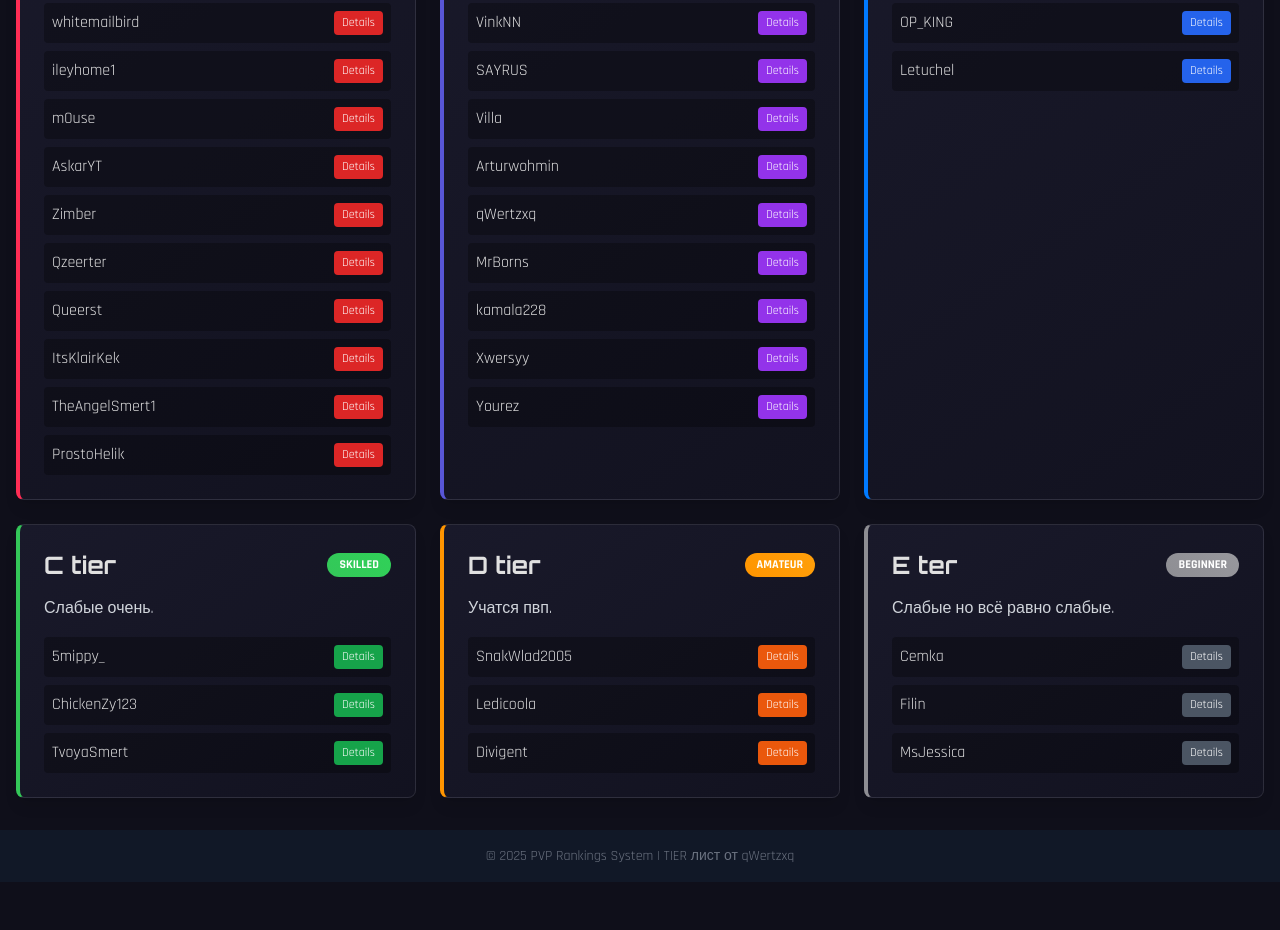
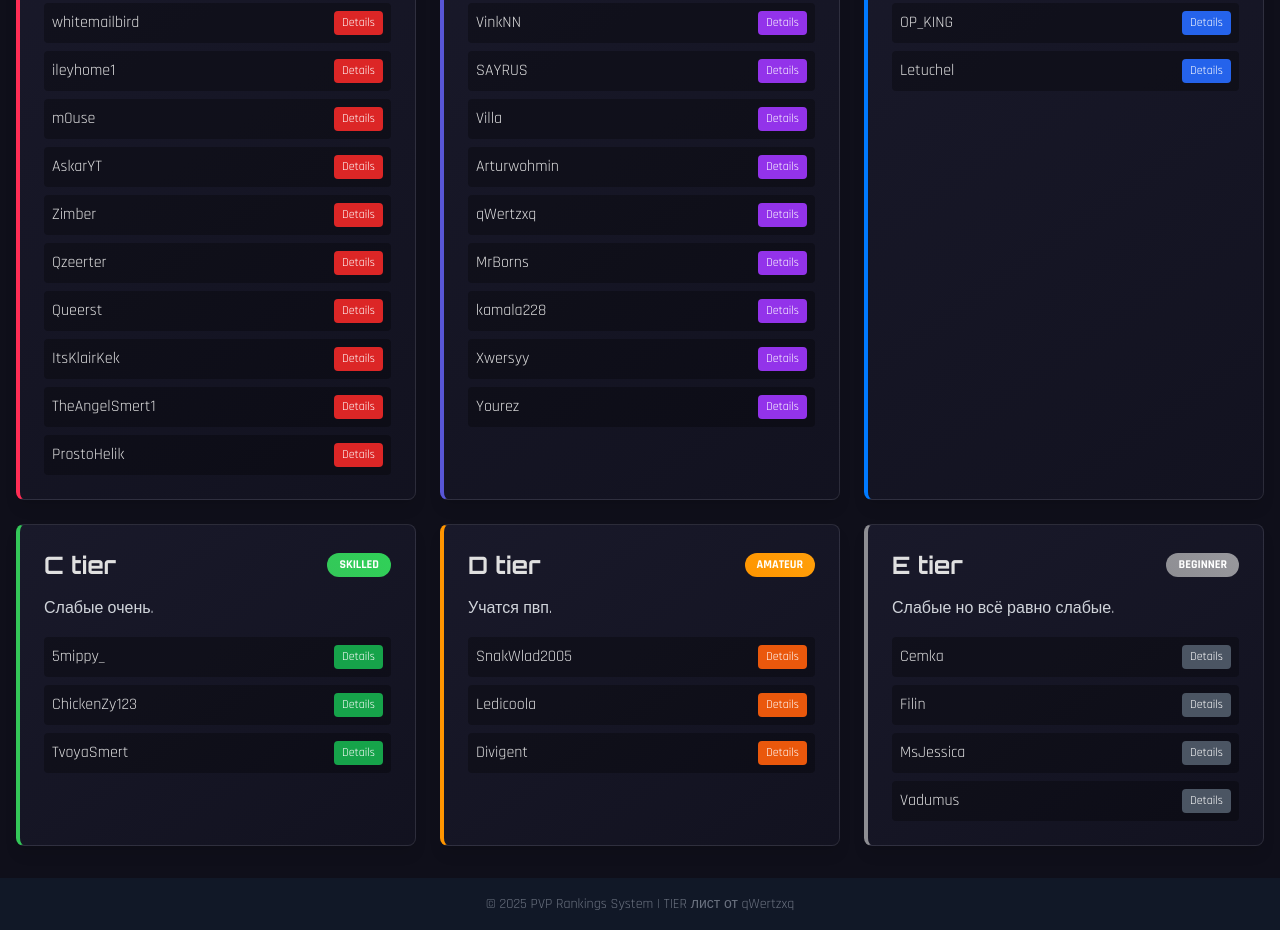
Before and after one commit to pvpch/tierlist, a plain HTML site: page index.html in a window 1280 px wide. Shown: the part 306-1236 px from the top of the page. Before the commit the page ends 1188 px from the top, so only its background shows below. Drawn offline with nearby package versions, Linux system fonts and the light colour scheme.

Commit message:
Update index.html

```diff
--- a/index.html
+++ b/index.html
@@ -322,7 +322,7 @@
                     <!-- E Rank -->
                     <div class="rank-card rank-e rounded-lg p-6 shadow-lg">
                         <div class="flex justify-between items-center mb-4">
-                            <h3 class="text-2xl font-bold orbitron">E ter</h3>
+                            <h3 class="text-2xl font-bold orbitron">E tier</h3>
                             <span class="badge-e text-white text-xs font-bold px-3 py-1 rounded-full">BEGINNER</span>
                         </div>
                         <p class="text-gray-300 mb-4">Слабые но всё равно слабые.</p>
@@ -338,6 +338,10 @@
                             <li class="flex justify-between items-center bg-black bg-opacity-30 p-2 rounded">
                                 <span>MsJessica</span>
                                 <button class="text-xs bg-gray-600 hover:bg-gray-700 text-white px-2 py-1 rounded" onclick="showPlayerModal('MsJessica', 'E')">Details</button>
+                            </li>
+                            <li class="flex justify-between items-center bg-black bg-opacity-30 p-2 rounded">
+                                <span>Vadumus</span>
+                                <button class="text-xs bg-gray-600 hover:bg-gray-700 text-white px-2 py-1 rounded" onclick="showPlayerModal('Vadumus', 'E')">Details</button>
                             </li>
                         </ul>
                     </div>
@@ -521,6 +525,7 @@
             { name: "Cemka", rank: "E", winRate: "-1%", matches: "ModsCraft", class: "Android", signature: "ezz", joined: "ezz" },
             { name: "Filin", rank: "E", winRate: "soft", matches: "ModsCraft", class: "Android", signature: "ezz", joined: "ezz" },
             { name: "MsJessica", rank: "E", winRate: "0%", matches: "ModsCraft", class: "Android", signature: "ezz", joined: "ezz" }
+            { name: "Vadumus", rank: "E", winRate: "TOP 1 EZZ", matches: "ModsCraft", class: "Android", signature: "ezz", joined: "ezz" }
         ];
 
         // Current page
```
